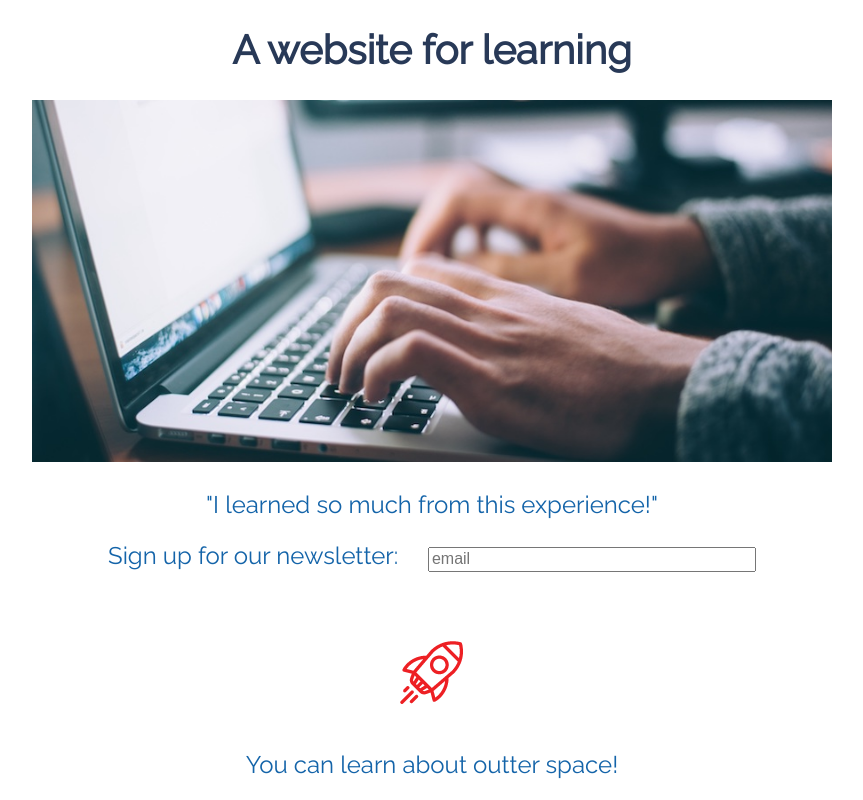
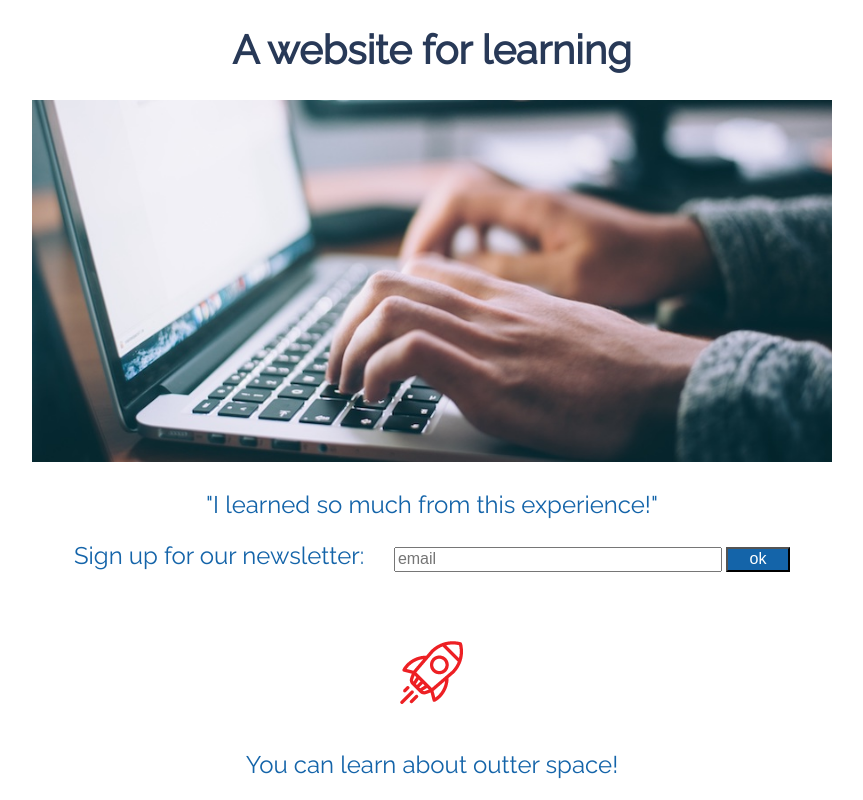
Before and after one commit to kaylamarieh/hw_listeners_hauge_kayla, a plain HTML site: page index.html in a window 1280 px wide. Shown: the top 800 px of the page, without its empty margins (208-1071 px from the left). Drawn offline with Linux system fonts and the light colour scheme.

Commit message:
add submit button and styling to form

```diff
--- a/css/main.css
+++ b/css/main.css
@@ -28,6 +28,12 @@ label {
 
 input {
     width: 25%;
+}
+
+#ok {
+    width: 5%;
+    background-color: #1464a9;
+    color: #ffffff;
 }
 
 header img {
--- a/index.html
+++ b/index.html
@@ -19,6 +19,7 @@
         <form id="newsletter">
             <label for="email">Sign up for our newsletter:</label>
             <input type="email" name="email" placeholder="email">
+            <input type="submit" value="ok" id="ok">
         </form>
 
         <main>
--- a/js/main.js
+++ b/js/main.js
@@ -0,0 +1,5 @@
+//var display = document.getElementbyId('newsletter');
+
+//display.addEventListener('submit', function (event){
+
+//})
```
